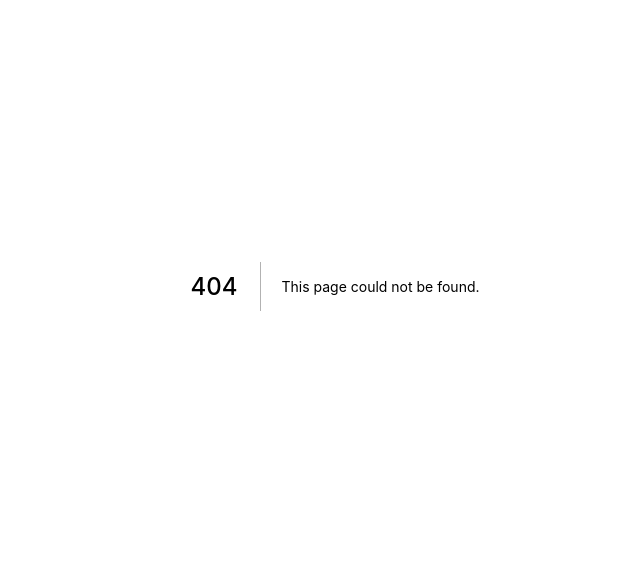
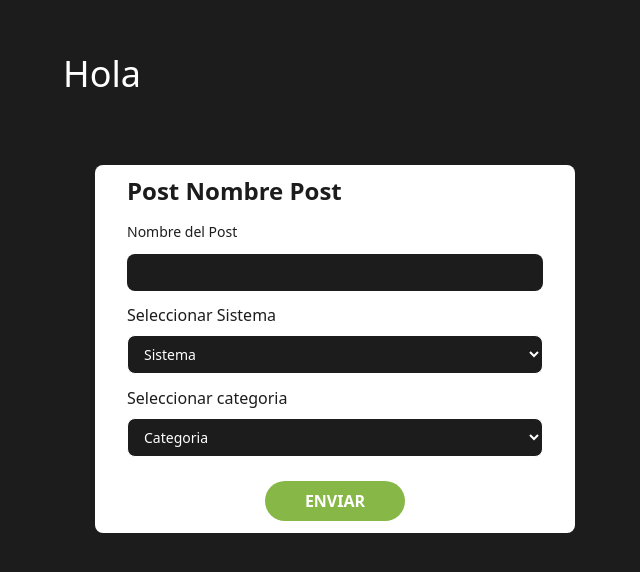
Before and after one commit to pabloVieyra/nucleo-wiki, a Next.js app: page /CrearPost in a window 1280 px wide. Before the commit this address had no page. Shown: the part 114-686 px from the top of the page, without its empty margins (305-945 px from the left). Built offline with nearby package versions, Linux system fonts and the light colour scheme.

Commit message:
primera version crear post

```diff
--- /dev/null
+++ b/pages/CrearPost.js
@@ -0,0 +1,69 @@
+import React from "react";
+
+
+const CrearPost = () => {
+
+  return (
+    <div>
+      <section >
+
+        <div className="lg:px-40  min-h-screen w-full flex flex-col items-center justify-center bg-secundary">
+
+          <div className="flex flex-col md:w-1/2 pt-2 px-8 mb-16 mr-32 text-4xl">
+            <h1 className="text-white">Hola</h1>
+          </div>
+
+          <form
+            action="#"
+            className="rounded-lg md:w-1/2 pt-2 px-8 bg-white"
+          >
+            <h2 className="text-2xl pb-3 font-semibold text-secundary">
+              Post Nombre Post
+            </h2>
+            <div>
+              <div className="flex flex-col mb-3">
+                <label className="text-secundary text-sm pb-3">Nombre del Post</label>
+                <input
+                  className="rounded-lg text-white text-sm px-3 py-2 bg-secundary"
+                />
+              </div>
+              <div className="flex flex-col mb-3">
+              <label  className="block mb-2 text-secundary ">Seleccionar Sistema</label>
+                <select className="rounded-lg text-white text-sm px-3 py-2 bg-secundary border">
+                  <option selected>Sistema</option>
+                  <option >NG</option>
+                  <option >G1</option>
+                  <option >CHECK</option>
+                  <option >FCE</option>
+                  <option >COL</option>
+                </select>
+              </div>
+              <div className="flex flex-col mb-3">
+              <label  className="block mb-2 text-secundary ">Seleccionar categoria</label>
+                <select className="rounded-lg text-white text-sm px-3 py-2 bg-secundary border ">
+                  <option selected>Categoria</option>
+                  <option >Categoria1</option>
+                  <option >Categoria2</option>
+                  <option >Categoria3</option>
+                  <option >Categoria4</option>
+                  <option >Categoria5</option>
+                </select>
+              </div>
+            </div>
+            <div className="w-full pt-3 pb-3 grid place-items-center">
+              <button className="font-semibold leading-none text-white py-3 px-10  rounded rounded-full bg-primary p-2 hover:bg-gray-800 font-bold">
+                ENVIAR
+              </button>
+            </div>
+          </form>
+        </div>
+      </section>
+    </div>
+  );
+
+
+
+
+};
+
+export default CrearPost;
--- a/tailwind.config.js
+++ b/tailwind.config.js
@@ -19,6 +19,7 @@ module.exports = {
       cardDark: "#2F2F30",
       inputDark: "#404041",
       blueTopo: "#64748B",
+      dark: "#000000",
     },
     fontFamily: {
       poppins: ["Poppins", "sans-serif"],
```
